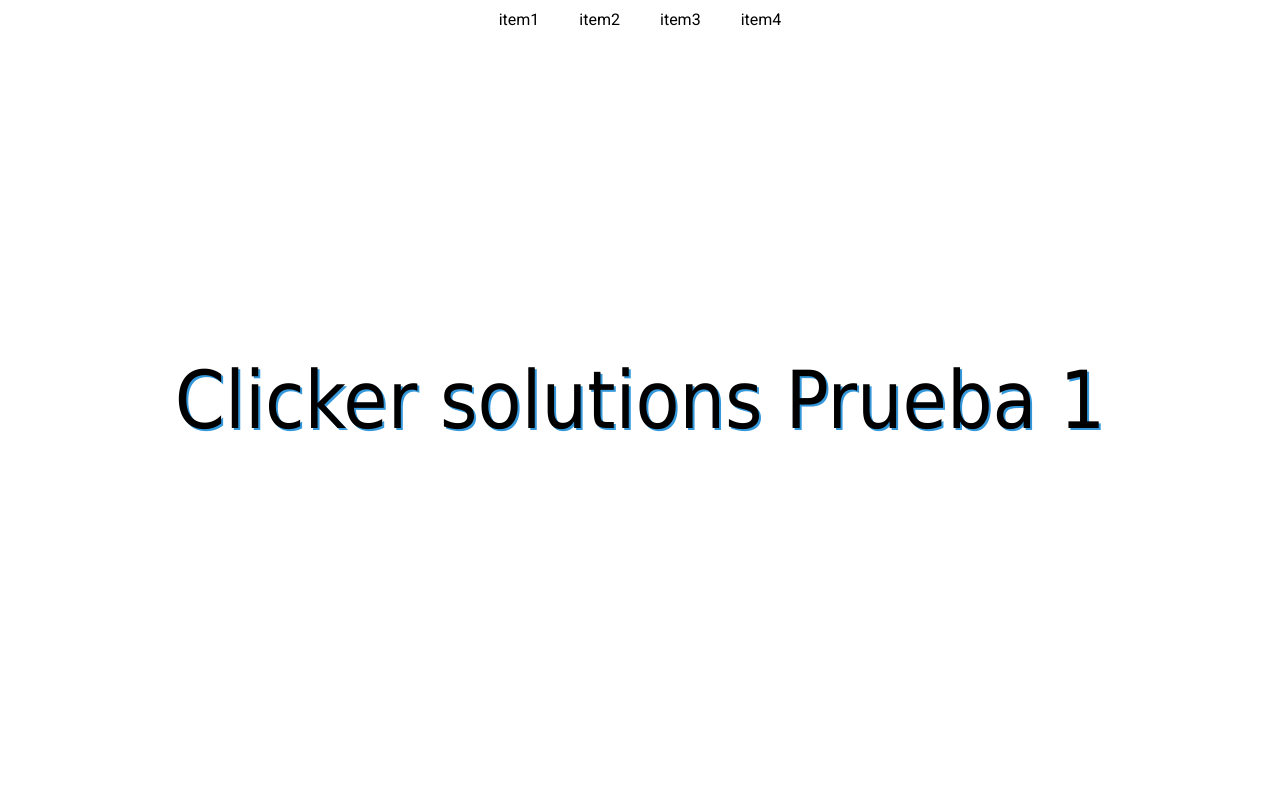
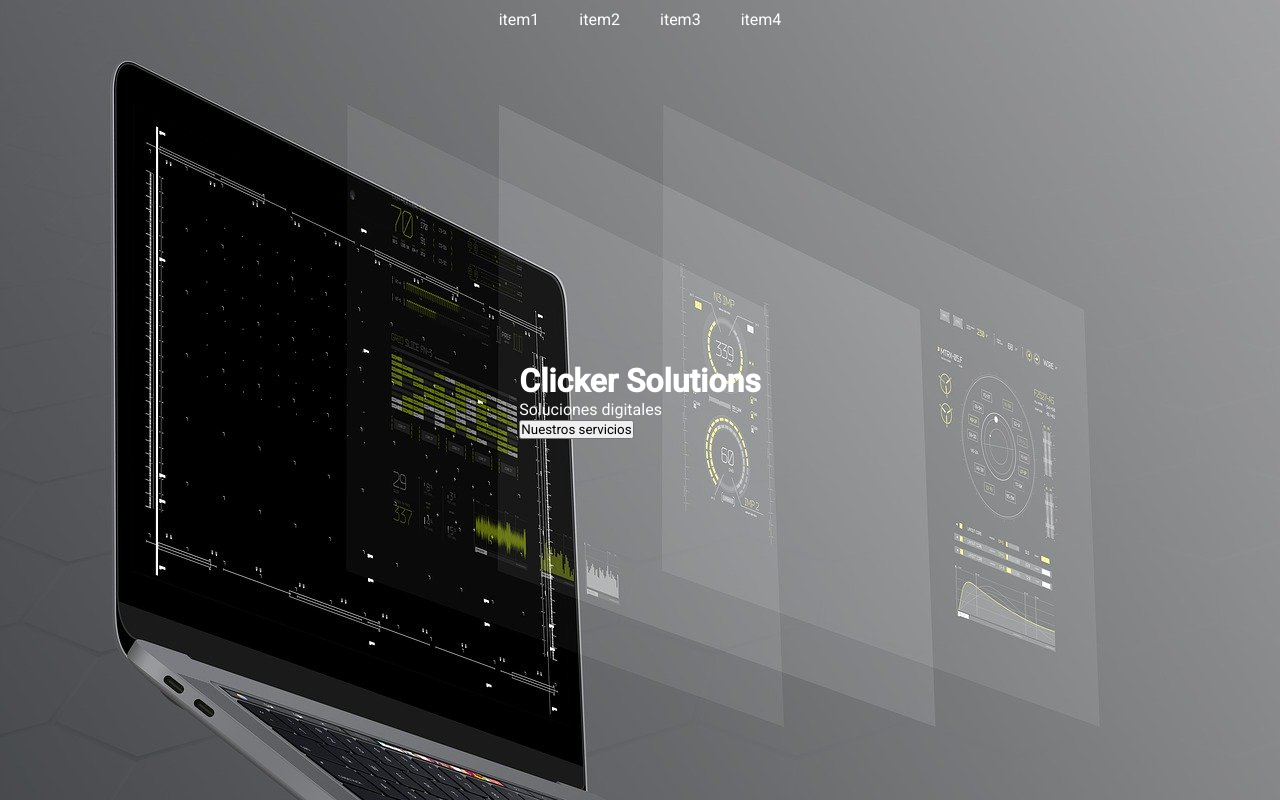
Before and after one commit to clickersolutions/landing-page, a website built with webpack: page src/index.html in a window 1280 px wide. Built offline with nearby package versions, Linux system fonts and the light colour scheme.

Commit message:
Changed setup

```diff
--- a/src/index.html
+++ b/src/index.html
@@ -1,11 +1,12 @@
 <!DOCTYPE html>
 <html lang="en">
-
   <head>
     <meta charset="UTF-8" />
     <meta name="viewport" content="width=device-width, initial-scale=1.0" />
-  <link href="https://fonts.googleapis.com/css2?family=Roboto:wght@300;400;500&display=swap" rel="stylesheet">
-  <link rel="stylesheet" href="main.css">
+    <link
+      href="https://fonts.googleapis.com/css2?family=Roboto:wght@300;400;500&display=swap"
+      rel="stylesheet"
+    />
     <meta http-equiv="X-UA-Compatible" content="ie=edge" />
 
     <title>CLicker solutions</title>
@@ -29,10 +30,15 @@
           </li>
         </ul>
       </nav>
-    <div class="titulo">
-      <h1>Clicker solutions Prueba 1</h1>
+      <div class="container">
+        <main>
+          <div>
+            <h1>Clicker Solutions</h1>
+            <p>Soluciones digitales</p>
+            <button class="">Nuestros servicios</button>
+          </div>
+        </main>
       </div>
     </div>
   </body>
-
 </html>
--- a/src/index.js
+++ b/src/index.js
@@ -1,8 +1,5 @@
-import './main.css';
-import styles from './index.module.css';
-
-const h1 = document.querySelector('h1');
-h1.classList.add(styles.h1);
+import './styles/style.scss';
+import styles from './styles/index.module.css';
 
 async function print() {
   // Here we are using dynamic import
--- a/src/main.css
+++ b/src/styles/style.scss
@@ -1,8 +1,8 @@
-*{
-  margin:0;
-  padding:0;
+* {
+  margin: 0;
+  padding: 0;
   box-sizing: border-box;
-  font-family: 'Roboto','Arial';
+  font-family: "Roboto", "Arial";
 }
 
 *,
@@ -10,30 +10,33 @@
 *::after {
   box-sizing: inherit;
 }
-nav{
-  width:100%;
+nav {
+  width: 100%;
   position: fixed;
   top: 0;
   left: 0;
   right: 0;
 }
-nav ul{
+nav ul {
   width: 100%;
   display: inline-flex;
   justify-content: center;
 }
-ul li{
+ul li {
   padding: 10px 20px;
   list-style: none;
 }
-li:hover{
+li:hover {
   cursor: pointer;
 }
 
-.fullView{
+.fullView {
   width: 100%;
   min-height: 100vh;
   display: flex;
   justify-content: center;
   align-items: center;
+  background-image: url("../assets/images//hero.jpg");
+  background-repeat: no-repeat;
+  color: white;
 }
```
Also changed, not shown: src/assets/images/hero.jpg (added), src/styles/index.module.css (line endings or trailing spaces). Lines whose indentation alone changed are shown as unchanged.
